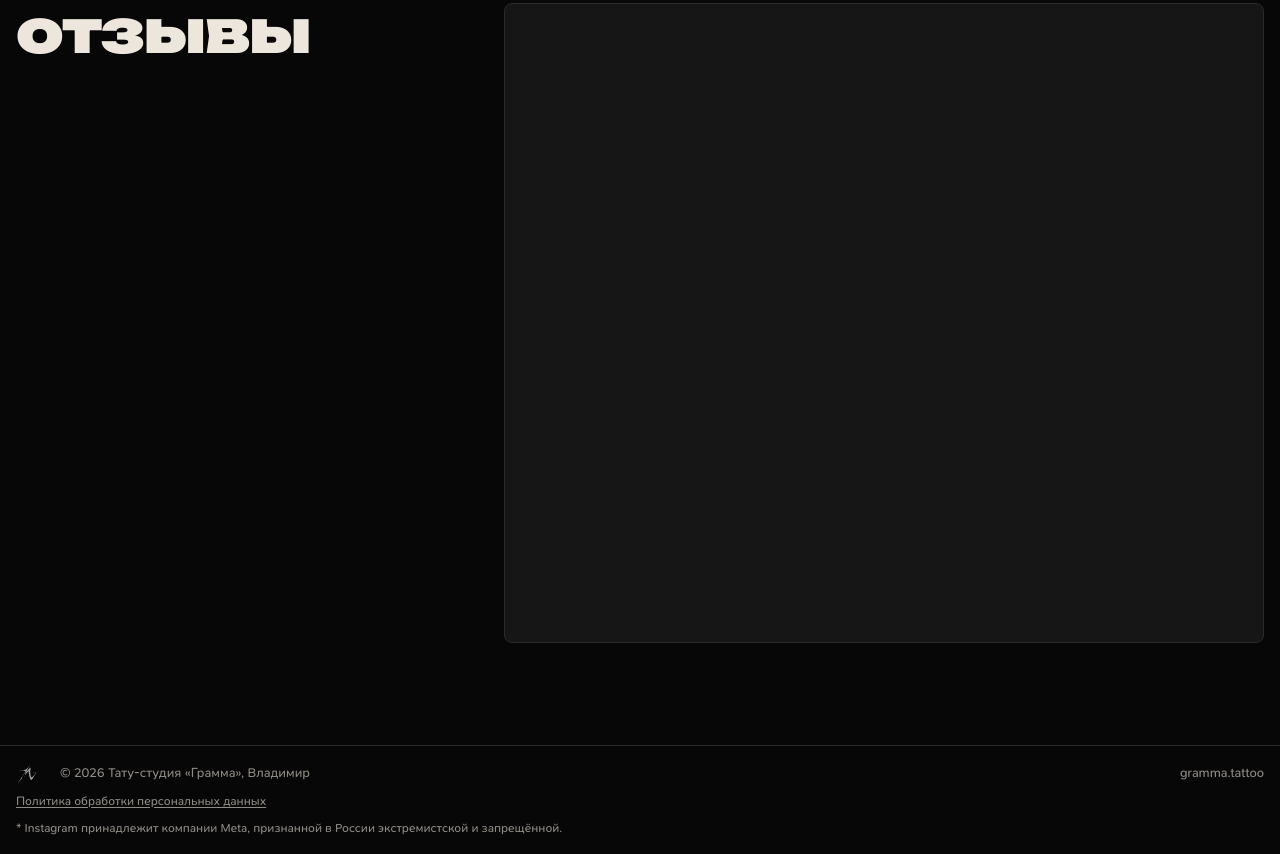
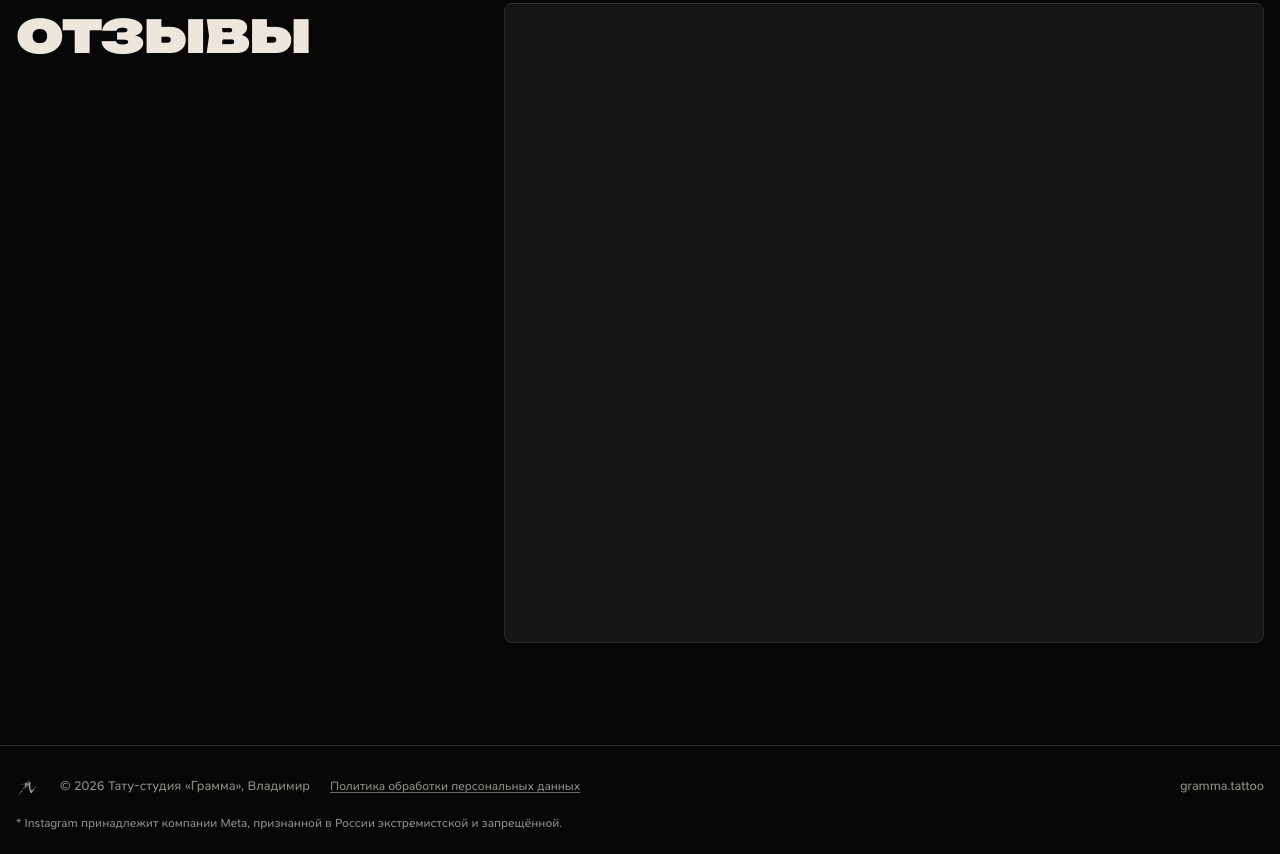
Before and after one commit to shuga-coding/gramma, a website built with Vite: page index.html in a window 1280 px wide. Shown: the part 4871-5725 px from the top of the page. Built offline with nearby package versions, Linux system fonts and the light colour scheme.

Commit message:
Подвал: на телефоне аккуратно столбиком, на компьютере политика в строку с копирайтом
Co-Authored-By: Claude Opus 5.5 <noreply@anthropic.com>
Claude-Session: https://claude.ai/code/session_01UmG3awQRodg2GPTXUyUhwu

```diff
--- a/src/style.css
+++ b/src/style.css
@@ -353,13 +353,23 @@ section { padding-block: clamp(64px, 8vw, 112px); scroll-margin-top: 64px; }
 @media (min-width: 861px) { .reviews-widget { height: 640px; } }
 .reviews-widget iframe { display: block; width: 100%; height: 100%; border: 0; }
 
+/* Подвал: на телефоне столбиком (знак и копирайт, политика, сноска), с 761px политика в строку с копирайтом, адрес сайта справа */
 footer { border-top: 1px solid var(--graphite); color: var(--ash); font-size: 13px; }
-footer .wrap { display: flex; flex-wrap: wrap; align-items: center; gap: 8px 20px; padding-block: 16px; }
+footer .wrap { display: flex; flex-wrap: wrap; align-items: center; gap: 4px 12px; padding-block: 18px calc(18px + env(safe-area-inset-bottom, 0px)); }
 footer img { width: 24px; filter: invert(1); opacity: .6; }
-footer .site { margin-left: auto; }
-footer .legal { flex-basis: 100%; font-size: 12px; }
-footer .legal-link { color: var(--ash); text-decoration: underline; text-underline-offset: 2px; }
-footer .legal-link:hover { color: var(--skin); }
+footer .site { display: none; }
+footer .legal { flex-basis: 100%; font-size: 12px; line-height: 1.5; }
+footer .legal-link {
+  display: inline-flex; align-items: center; min-height: var(--tap);   /* мелкая, но удобная для пальца */
+  color: var(--ash); text-decoration: underline; text-underline-offset: 2px; text-decoration-color: var(--edge);
+}
+footer .legal-link:hover { color: var(--skin); text-decoration-color: var(--skin); }
+@media (min-width: 761px) {
+  footer .wrap { gap: 6px 20px; }
+  footer .legal-link { flex-basis: auto; order: 3; }
+  footer .site { display: block; order: 4; margin-left: auto; }
+  footer p.legal { order: 5; }
+}
 
 /* Просмотр работы: на телефоне стрелки внизу, с 601px по бокам */
 dialog.lb {
```
